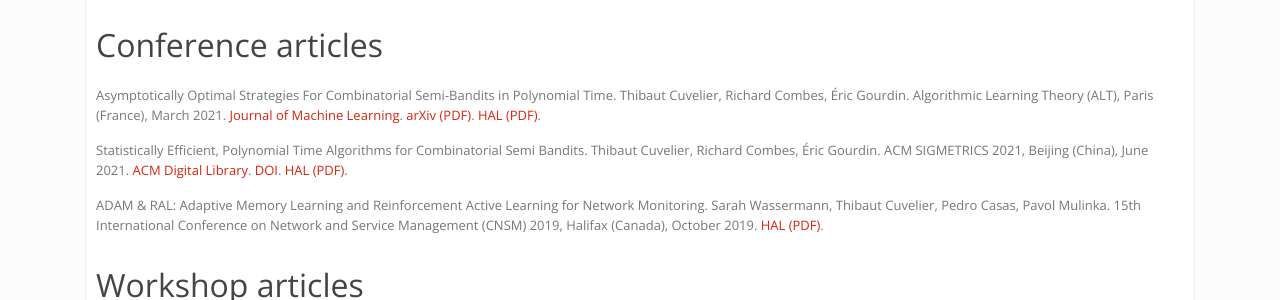
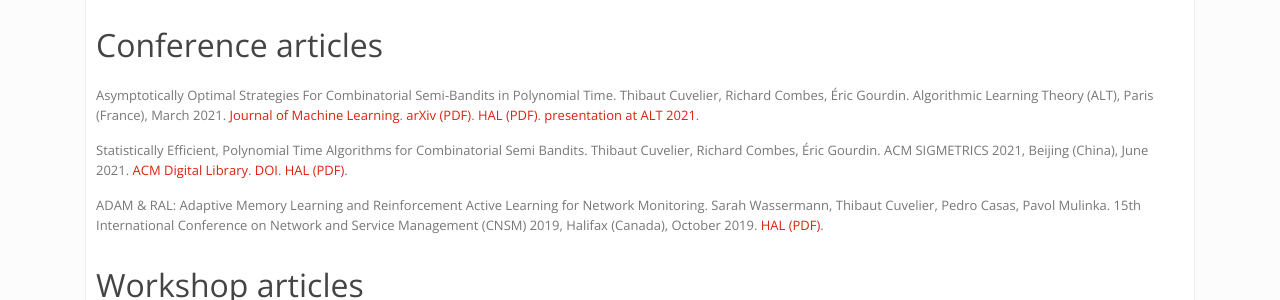
Before and after one commit to dourouc05/dourouc05.github.io, a Jekyll site: the page built from publications.md, in a window 1280 px wide. Shown: the part 433-733 px from the top of the page. Built offline with Jekyll 4.4.1, drawn with Linux system fonts in a browser that asks for light colours; a script that is not in the unit is left out; part of the change alters nothing that is shown.

```diff
--- a/_includes/reference.md
+++ b/_includes/reference.md
@@ -1 +1 @@
-{% assign article = site.data.articles[include.key] %}{{ article.title }}. {{ article.authors }}. {{ article.venue }}. {% if article.venue_link %}[{{article.venue_link.name}}]({{article.venue_link.url}}). {% endif %}{% if article.doi %}[DOI](https://doi.org/{{article.doi}}). {% endif %}{% if article.kudos %}[Kudos]({{article.kudos}}). {% endif %}{% if article.arxiv %}[arXiv (PDF)](https://arxiv.org/abs/{{article.arxiv}}). {% endif %}{% if article.orbi %}[ORBi (PDF)](http://hdl.handle.net/{{article.orbi}}). {% endif %}{% if article.hal %}[HAL (PDF)](https://hal.archives-ouvertes.fr/{{article.hal}}). {% endif %}{% for link in article.other_links %}[{{link.name}}]({{link.url}}). {% endfor %}
+{% assign article = site.data.articles[include.key] %}{{ article.title }}. {{ article.authors }}. {{ article.venue }}. {% if article.venue_link %}[{{article.venue_link.name}}]({{article.venue_link.url}}). {% endif %}{% if article.doi %}[DOI](https://doi.org/{{article.doi}}). {% endif %}{% if article.kudos %}[Kudos]({{article.kudos}}). {% endif %}{% if article.arxiv %}[arXiv (PDF)](https://arxiv.org/abs/{{article.arxiv}}). {% endif %}{% if article.orbi %}[ORBi (PDF)](http://hdl.handle.net/{{article.orbi}}). {% endif %}{% if article.hal %}[HAL (PDF)](https://hal.archives-ouvertes.fr/{{article.hal}}). {% endif %}{% for link in article.links %}[{{link.name}}]({{link.url}}). {% endfor %}
```
